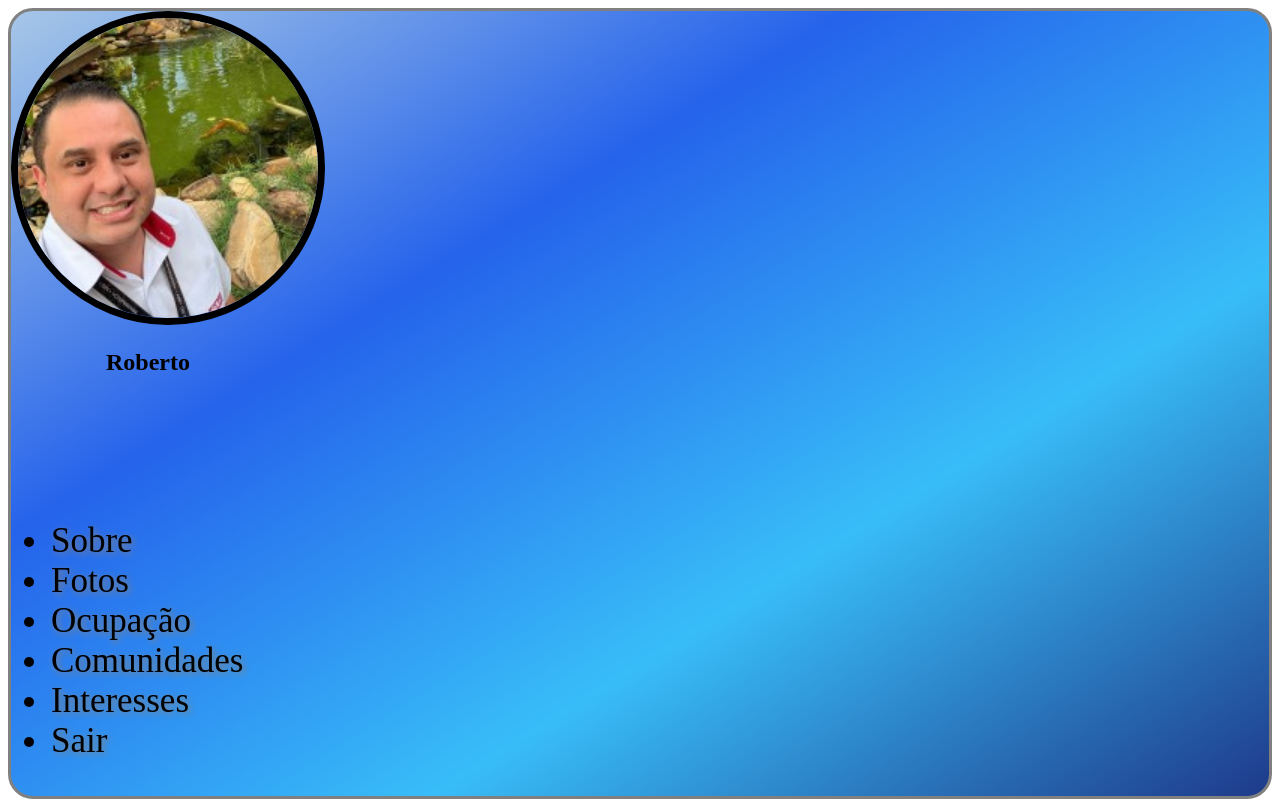
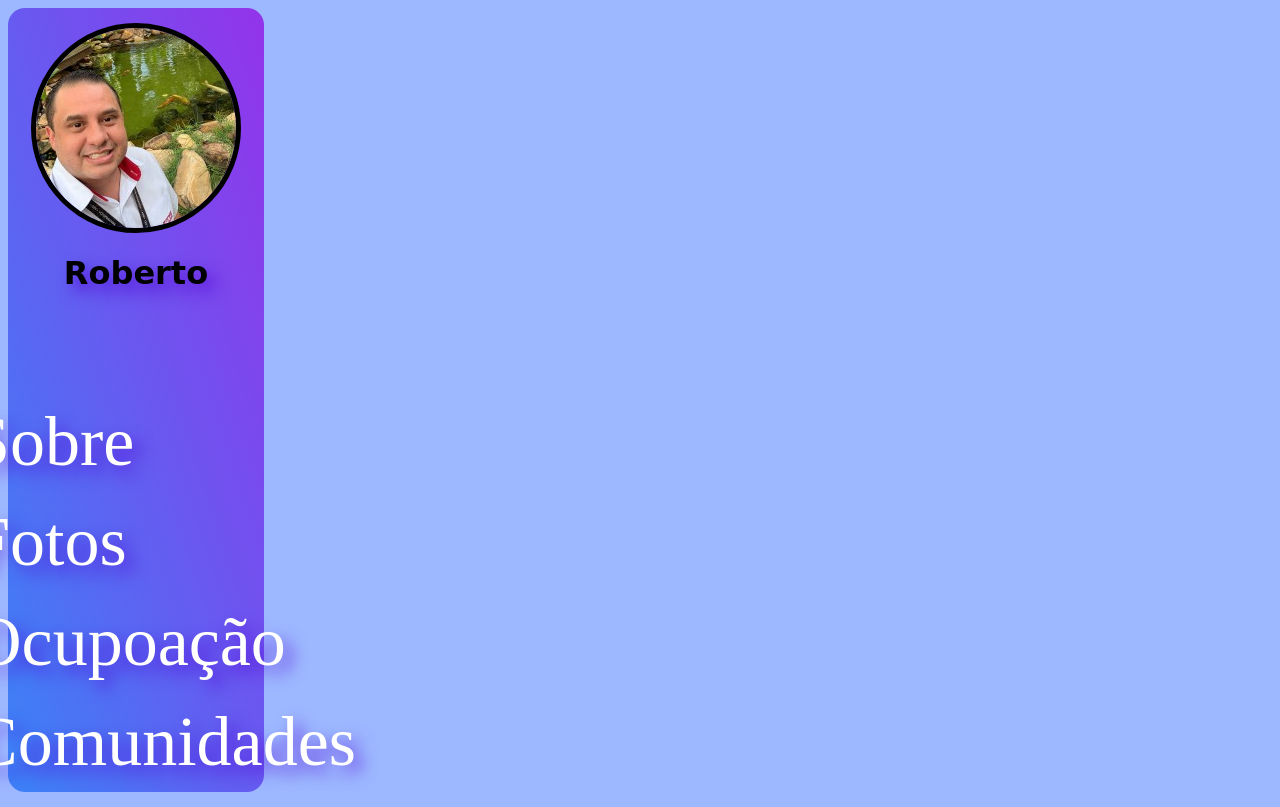
Before and after one commit to uwududu/TDS26-Senai, a PHP site: page / in a window 1280 px wide. Run offline with PHP 8.4, Linux system fonts and the light colour scheme.

Commit message:
menu lateral

```diff
--- a/HTML-CSS/redeSocial_eduardo/css/styles.css
+++ b/HTML-CSS/redeSocial_eduardo/css/styles.css
@@ -1,15 +1,27 @@
-.menu{
-    background-image: linear-gradient(to bottom right, #A7C7E7, #2563EB, #38BDF8, #1E3A8A);
-    border: 3px solid grey;
-    border-radius: 25px;
+body{
+    background-color: #9DB8FF;
 }
-.imagem-perfil{
-    border: 7px solid black;
+.foto-perfil{
+    border: 5px solid black;
     border-radius: 360px;
-    max-width: 100%;
-    height: 300px;
+    margin-top: 15px;
+    height: 350px;
 }
-.listinha{
-    font-size: 35px;
-    text-shadow: 2px 2px 6px grey;
+.cuidadoComAsCostaaaaas{
+    position: fixed;
+    width: 20%;
+    height: 98%;
+    background: linear-gradient(to top right, #3b82f6, #9333ea);
+    /* border: 5px solid black; */
+    border-radius: 17px;
+    display: flex;
+    flex-direction: column;
+    align-items: center;
+    text-shadow: 8px 8px 16px rgba(82, 0, 214, 0.737);
 }
+.cuidadoComAsCostaaaaas li{
+    color: white;
+    font-size: 70px;
+    margin-bottom: 20px;
+    margin-left: 15px;
+}
--- a/HTML-CSS/redeSocial_eduardo/index.html
+++ b/HTML-CSS/redeSocial_eduardo/index.html
@@ -7,20 +7,20 @@
     <link rel="stylesheet" href="css/styles.css">
 </head>
 <body>
-    <section>
-        <div class="menu">
-            <img src="image/roberto_uwu.jpg" class="imagem-perfil">
-            <h1 style="margin-left: 95px;">Roberto</h1>
-            <br><br><br><br><br>
-            <ul class="listinha">
+<div class="principal">
+    <div class="cuidadoComAsCostaaaaas">
+        <img src="image/roberto_uwu.jpg" class="foto-perfil">
+        <h1 style="font-family: comic sans ms;">Roberto</h1>
+        <br><br><br><br>
+        <ul>
             <li>Sobre</li>
             <li>Fotos</li>
-                <li>Ocupação</li>
+            <li>Ocupoação</li>
             <li>Comunidades</li>
             <li>Interesses</li>
             <li>Sair</li>
         </ul>
     </div>
-    </section>
+</div>
 </body>
 </html>
```
Lines whose indentation alone changed are shown as unchanged.
